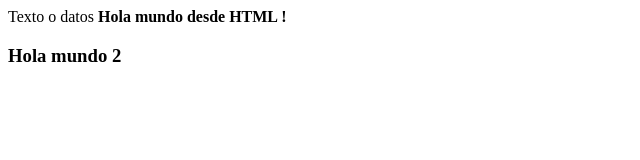
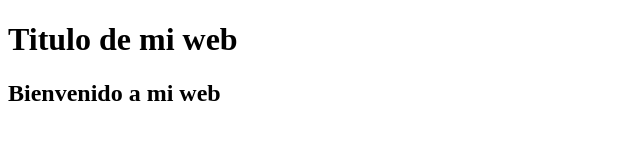
Before and after one commit to CarolinaOM/Curos-MasterJavaScript, a plain HTML site: page index.html in a window 1280 px wide. Shown: the whole page, without its empty margins (0-640 px from the left). Drawn offline with Linux system fonts and the light colour scheme.

Commit message:
Estructura HTML

```diff
--- a/index.html
+++ b/index.html
@@ -1,5 +1,12 @@
-<etiqueta atributo="valor"> Texto o datos</etiqueta>
-
-<strong>Hola mundo desde HTML !</strong>
-
-<h3>Hola mundo 2</h3>
+<!DOCTYPE html>
+<html lang="en">
+<head>
+    <meta charset="UTF-8">
+    <meta name="viewport" content="width=device-width, initial-scale=1.0">
+    <title>Mi primera web</title>
+</head>
+<body>
+    <h1>Titulo de mi web</h1>
+    <h2>Bienvenido a mi web</h2>
+</body>
+</html>
```
